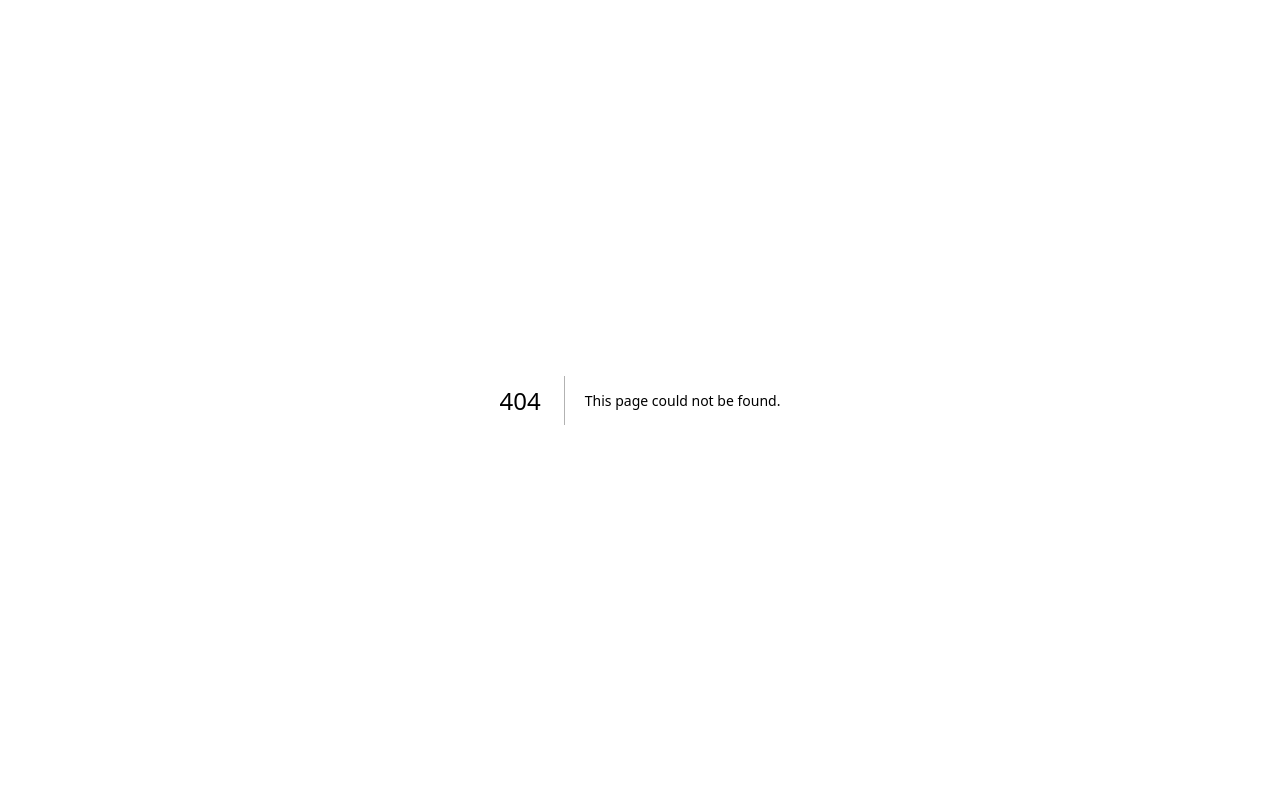
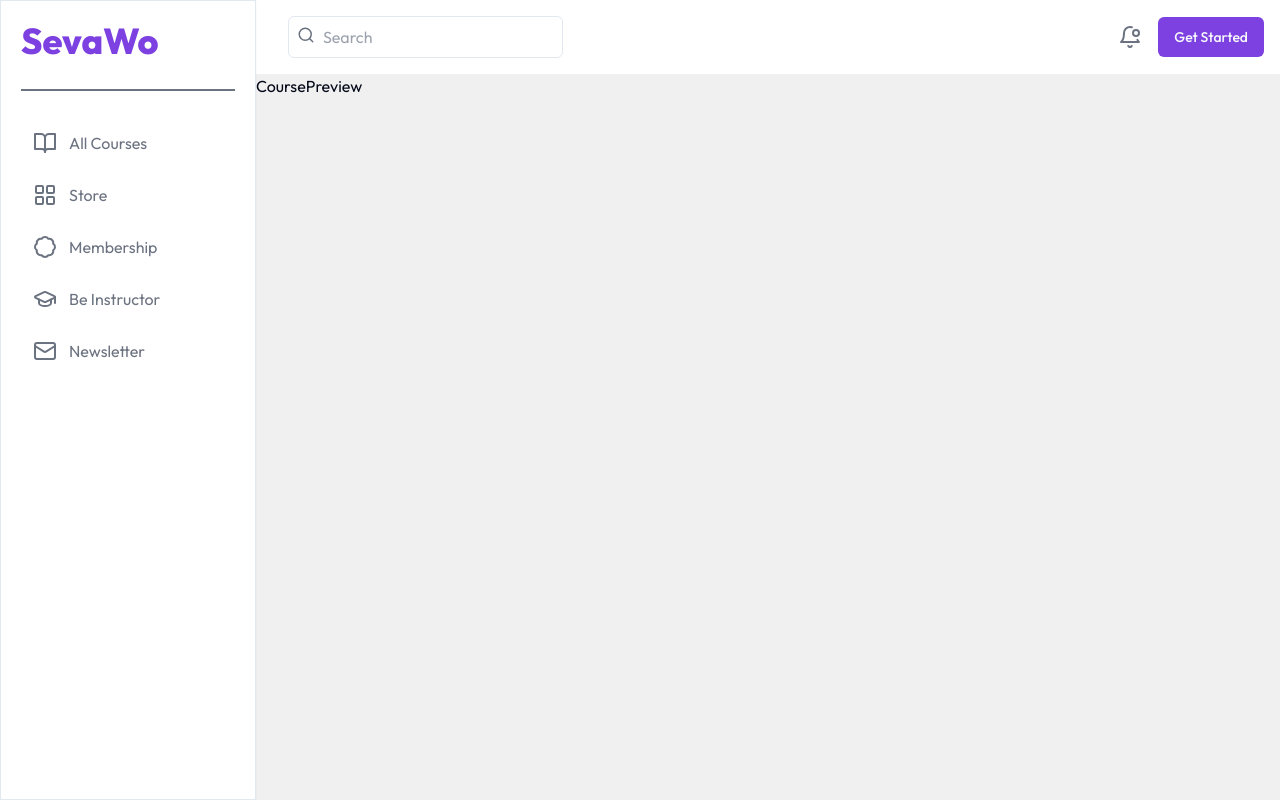
Before and after one commit to tfeadzwa/SevaWo, a Next.js app: page /course-preview/1 in a window 1280 px wide. Before the commit this address had no page. Built offline with nearby package versions, Linux system fonts and the light colour scheme.

Commit message:
Add course preview page

```diff
--- /dev/null
+++ b/app/(router)/course-preview/[courseId]/page.jsx
@@ -0,0 +1,7 @@
+import React from "react";
+
+const CoursePreview = () => {
+  return <div>CoursePreview</div>;
+};
+
+export default CoursePreview;
```
